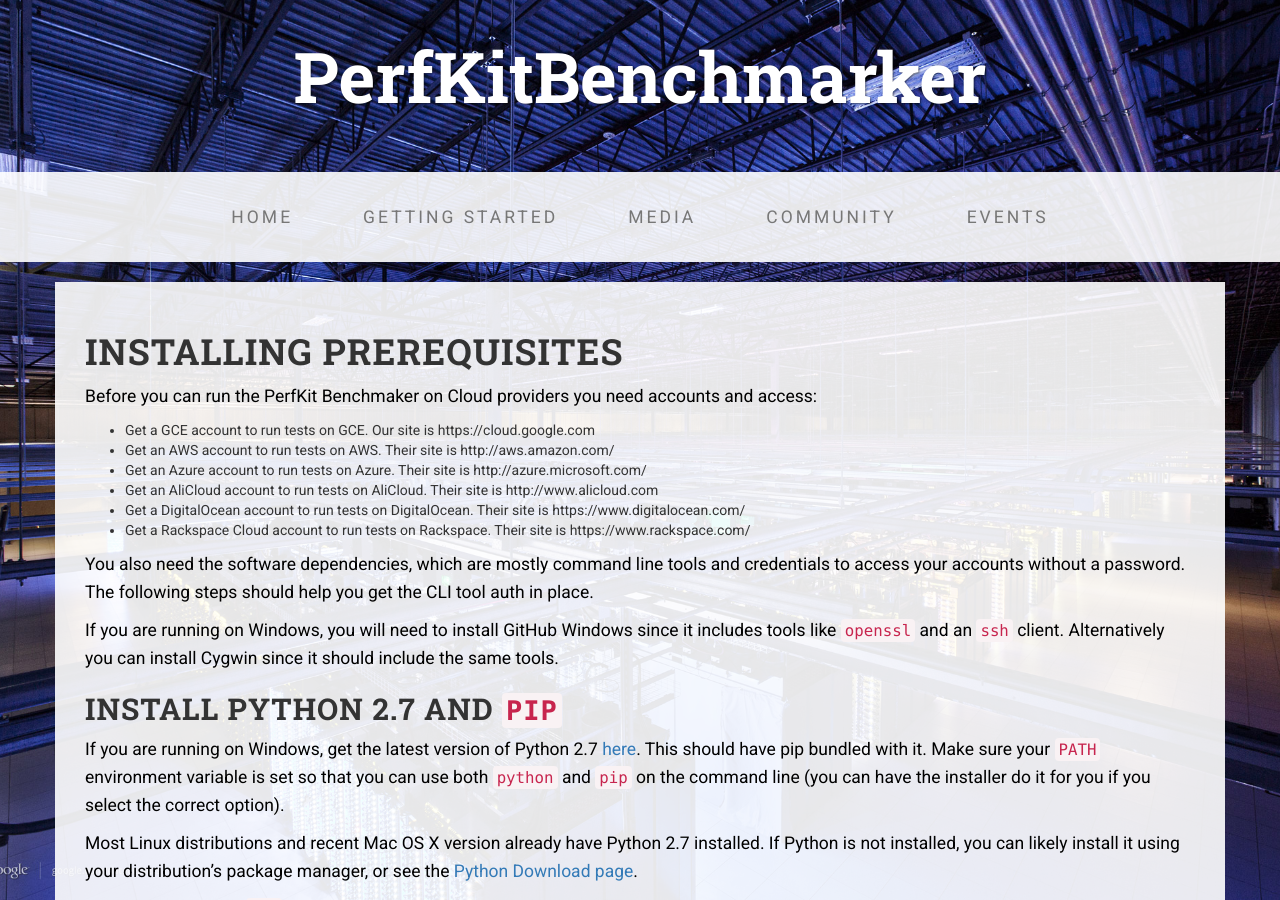
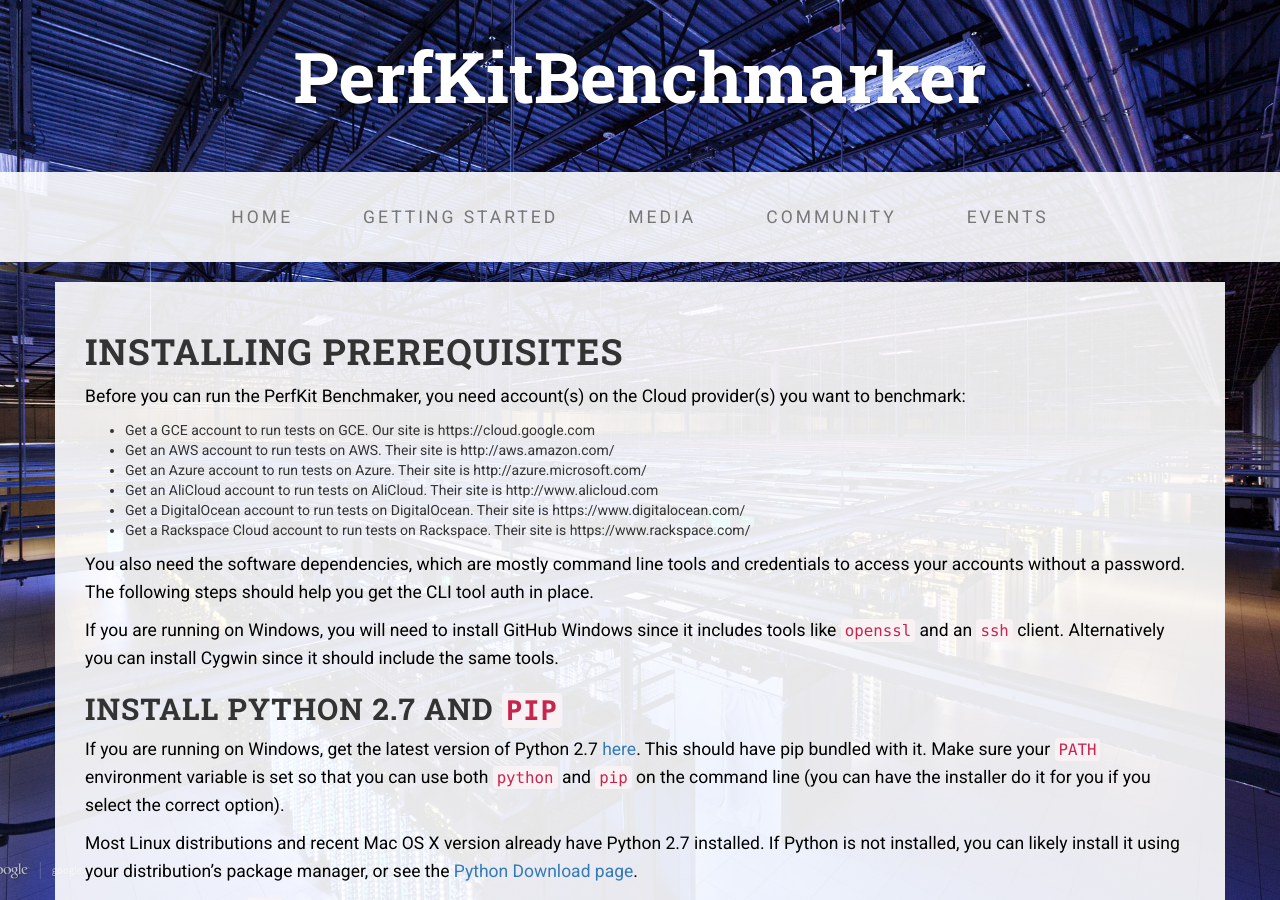
Before and after one commit to GoogleCloudPlatform/PerfKitBenchmarker, a Jekyll site: the page built from getting-started.md, in a window 1280 px wide and 900 px high. Built offline with Jekyll 4.4.1, drawn with Linux system fonts in a browser that asks for light colours.

Commit message:
Update getting-started.md

```diff
--- a/getting-started.md
+++ b/getting-started.md
@@ -5,7 +5,7 @@ layout: page
 
 Installing Prerequisites
 ========================
-Before you can run the PerfKit Benchmaker on Cloud providers you need accounts and access:
+Before you can run the PerfKit Benchmaker, you need account(s) on the Cloud provider(s) you want to benchmark:
 
 * Get a GCE account to run tests on GCE. Our site is https://cloud.google.com
 * Get an AWS account to run tests on AWS. Their site is http://aws.amazon.com/
```
